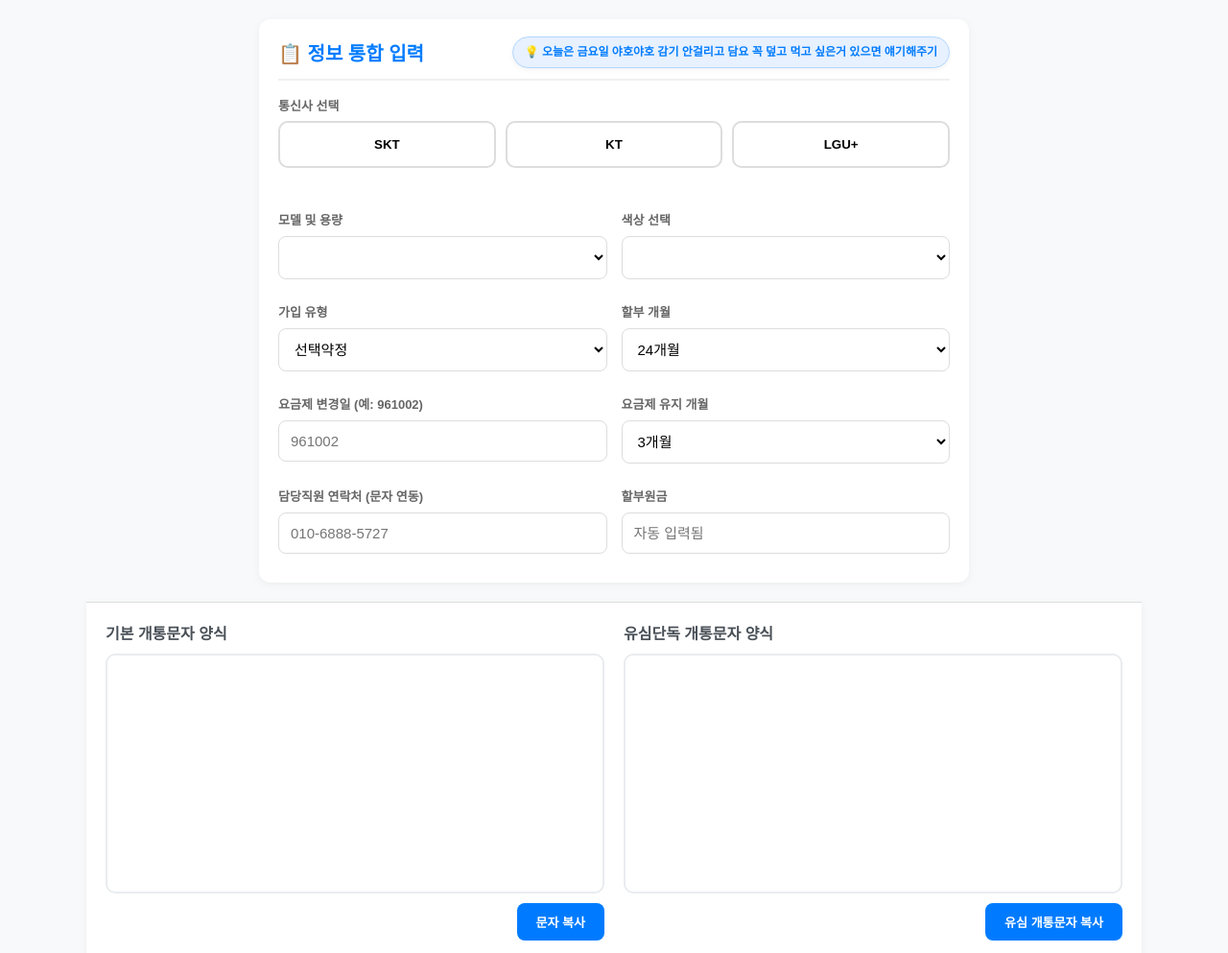
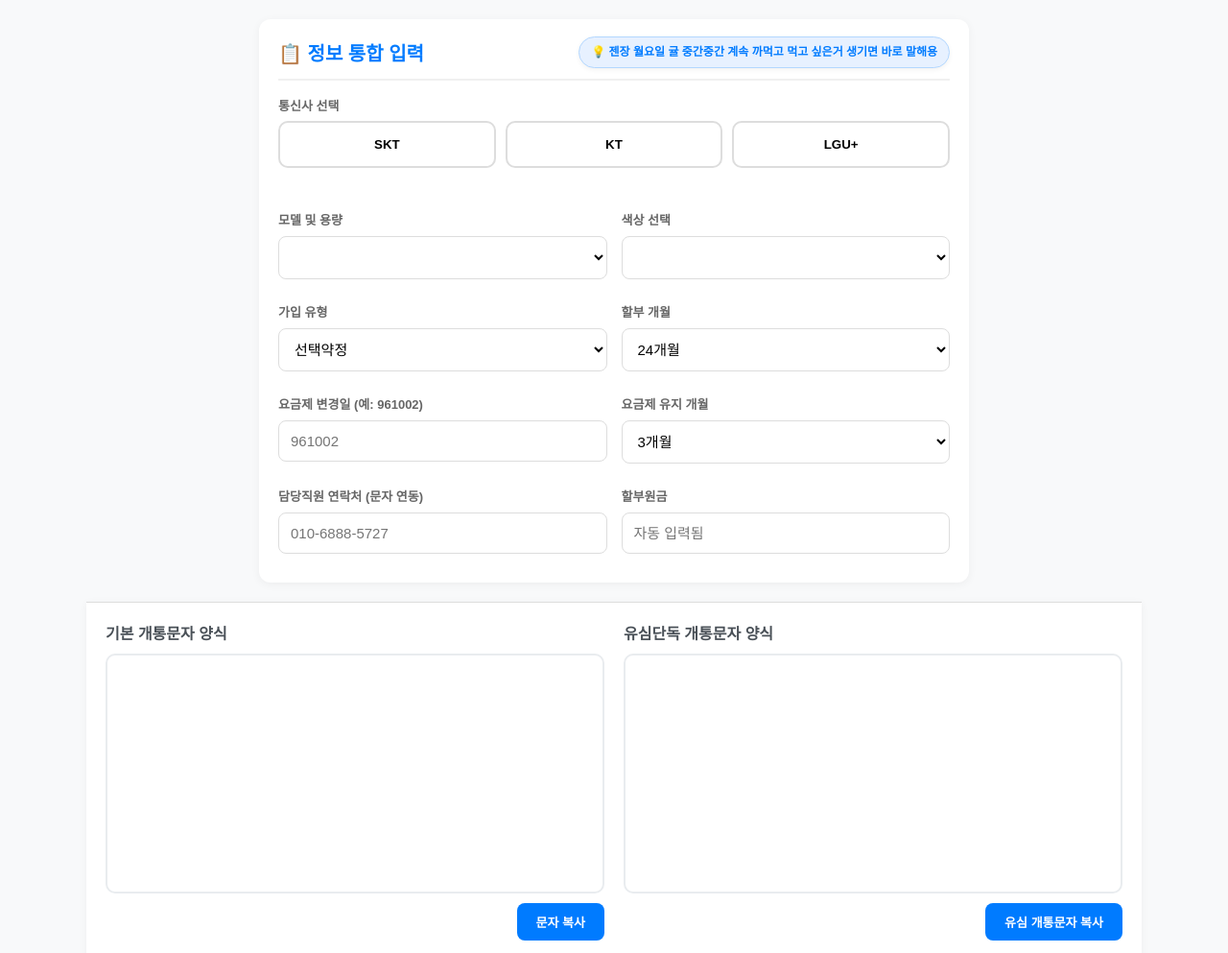
Before and after one commit to leejinwon012/kyung-leave-work, a plain HTML site: page index.html in a window 1280 px wide. Shown: the top 993 px of the page at 96% size. Drawn offline with Linux system fonts and the light colour scheme.

Commit message:
fix: 한마디 업데이트

```diff
--- a/index.html
+++ b/index.html
@@ -86,7 +86,7 @@
 <body>
 
     <div class="card" style="max-width: 700px; margin-left: auto; margin-right: auto;">
-        <div class="today-message right-top">💡 오늘은 금요일 야호야호 감기 안걸리고 담요 꼭 덮고 먹고 싶은거 있으면 얘기해주기 </div>
+        <div class="today-message right-top">💡 젠장 월요일 귤 중간중간 계속 까먹고 먹고 싶은거 생기면 바로 말해용 </div>
         <h2>📋 정보 통합 입력</h2>
         <div class="input-grid">
             <div class="input-group" style="grid-column: span 2;">
```
